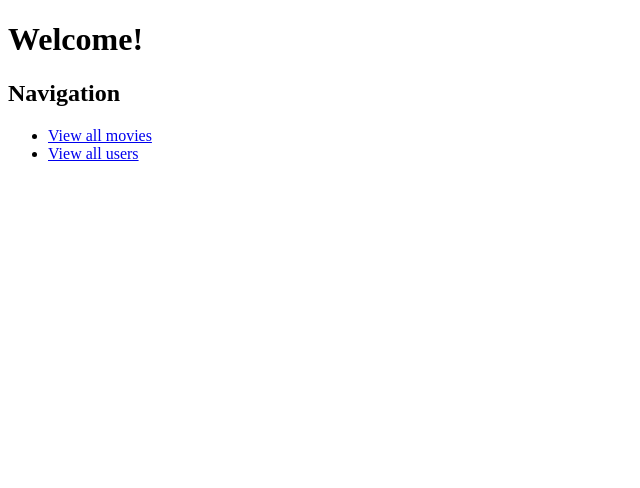
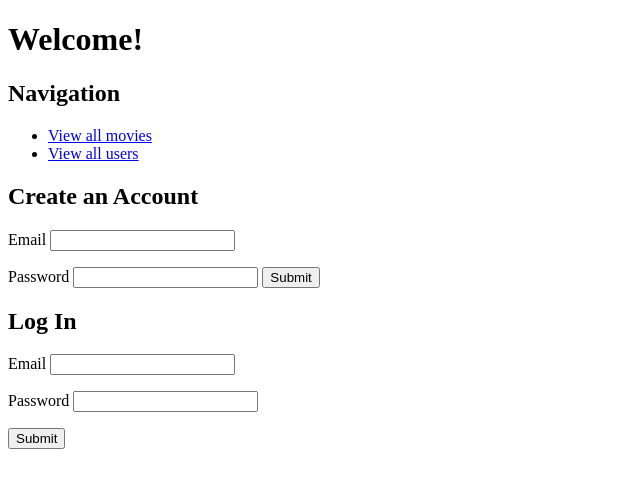
Before and after one commit to Shanz-Webbie/ratings-v2, a Flask app: page / in a window 1280 px wide. Shown: the top 488 px of the page, without its empty margins (0-640 px from the left). Run offline with Flask 2, Linux system fonts and the light colour scheme.

Commit message:
almost done with day 4

```diff
--- a/server.py
+++ b/server.py
@@ -17,10 +17,25 @@ app.jinja_env.undefined = StrictUndefined
 def homepage():
     return render_template('homepage.html')
 
-@app.route('/users')
+
+@app.route('/users', methods=["GET"])
 def user_page():
     users = crud.get_user()
     return render_template('users.html', users=users)
+
+@app.route('/login', methods=["POST"])
+def create_user_page():
+    email = request.form.get("email")
+    password = request.form.get("password")
+    new_user = crud.get_user_by_email(email)
+    if new_user:
+        flash("Email associated with that account already exists. Try again.")
+    else:
+        new_user = crud.create_user(email, password)
+        db.session.add(new_user)
+        db.session.commit()
+        flash("Logged in!")
+    return redirect("/")
 
 @app.route("/users/<user_id>")
 def users_page(user_id):
@@ -37,6 +52,21 @@ def show_movie(movie_id):
     movie = crud.get_movie_by_id(movie_id)
     return render_template('movie_details.html', movie=movie)
 
+@app.route("/movies/<movie_id>/rating", methods=["POST"])
+def show_rating(movie_id):
+    new_rating = request.form.get("rating")
+    print(new_rating)
+#     new_score = request.form.get("score")
+#     movie = crud.get_movie_by_id(movie_id)
+
+#     rating = crud.create_rating(rating_id)
+#     db.session.add(rating)
+#     db.session.commit()
+
+    return redirect(f"/movies/{movie_id}")
+
+
+
 if __name__ == "__main__":
     connect_to_db(app)
     app.run(host="0.0.0.0", debug=True, port=6060)
--- a/templates/base.html
+++ b/templates/base.html
@@ -8,11 +8,16 @@
     </title>
 
     {% block head %}{% endblock %}
+    <link rel="stylesheet" href="/static/css/style.css">
   </head>
-  <body>
+    <body>
+      {% for msg in get_flashed_messages() %}
+        <p class="flash-msg">
+          {{ msg }}
+        </p>
+    {% endfor %}
     {% block body %}{% endblock %}
 
     {% block after_body %}{% endblock %}
-    <link rel="stylesheet" href="/static/css/style.css">
   </body>
 </html>
--- a/templates/homepage.html
+++ b/templates/homepage.html
@@ -8,4 +8,28 @@
         <li><a href="/movies">View all movies</a></li>
         <li><a href="/users">View all users</a></li>
     </ul>
+    <h2>Create an Account</h2>
+    <form action="/users" method="POST">
+        <p>
+            Email <input type="text" name="email">
+        </p>
+        <p>
+            Password <input type="password" name="password">
+
+            <input type="submit">
+        </p>
+    </form>
+
+    <h2>Log In</h2>
+    <form action="/login" method="POST">
+        <p>
+            Email <input type="text" name="email">
+        </p>
+        <p>
+            Password <input type="password" name="password">
+        </p>
+        <p>
+            <input type="submit">
+        </p>
+    </form>
 {% endblock %}
```
Also changed, not shown: crud.py (+15 -3 lines), templates/movie_details.html (+15 -0 lines).
